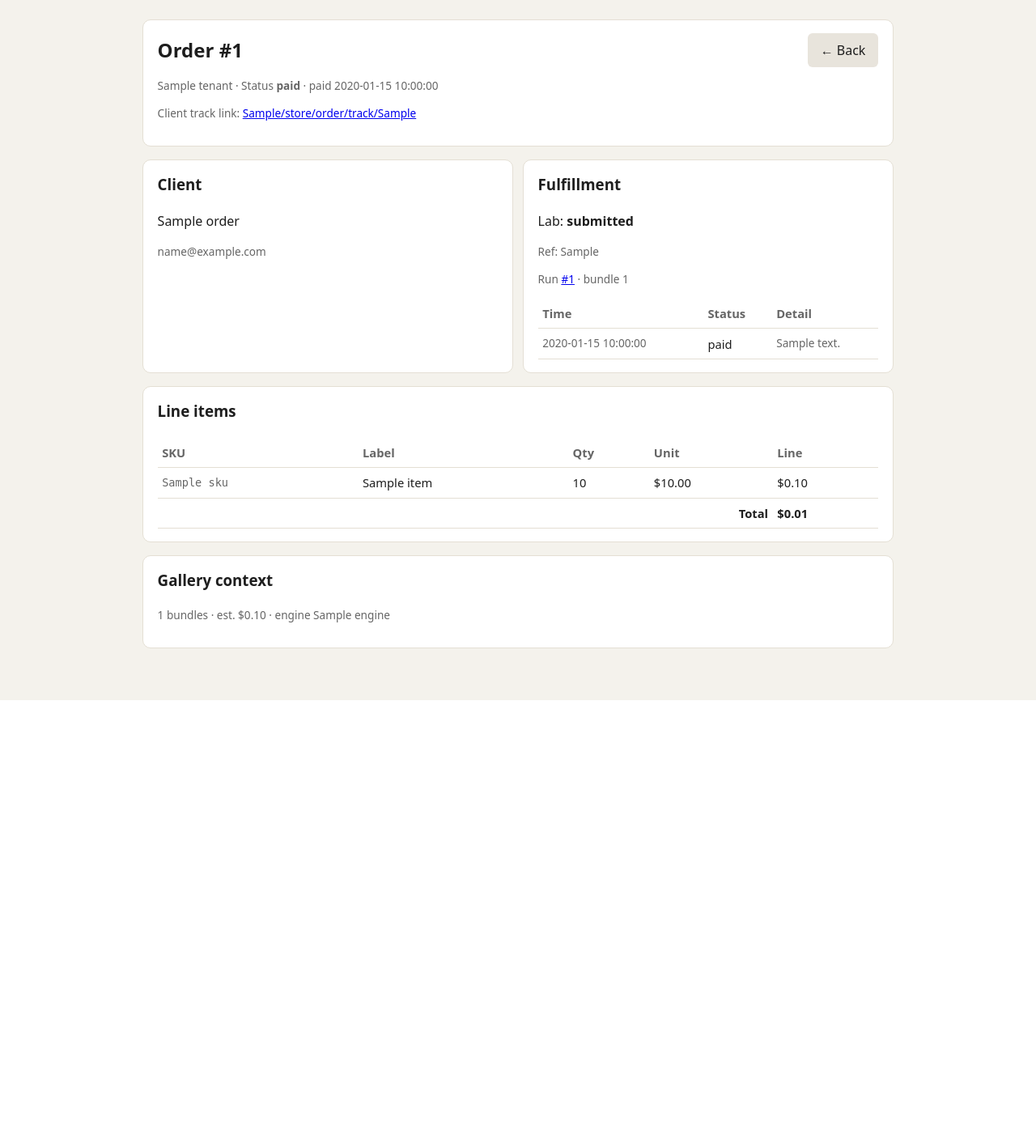
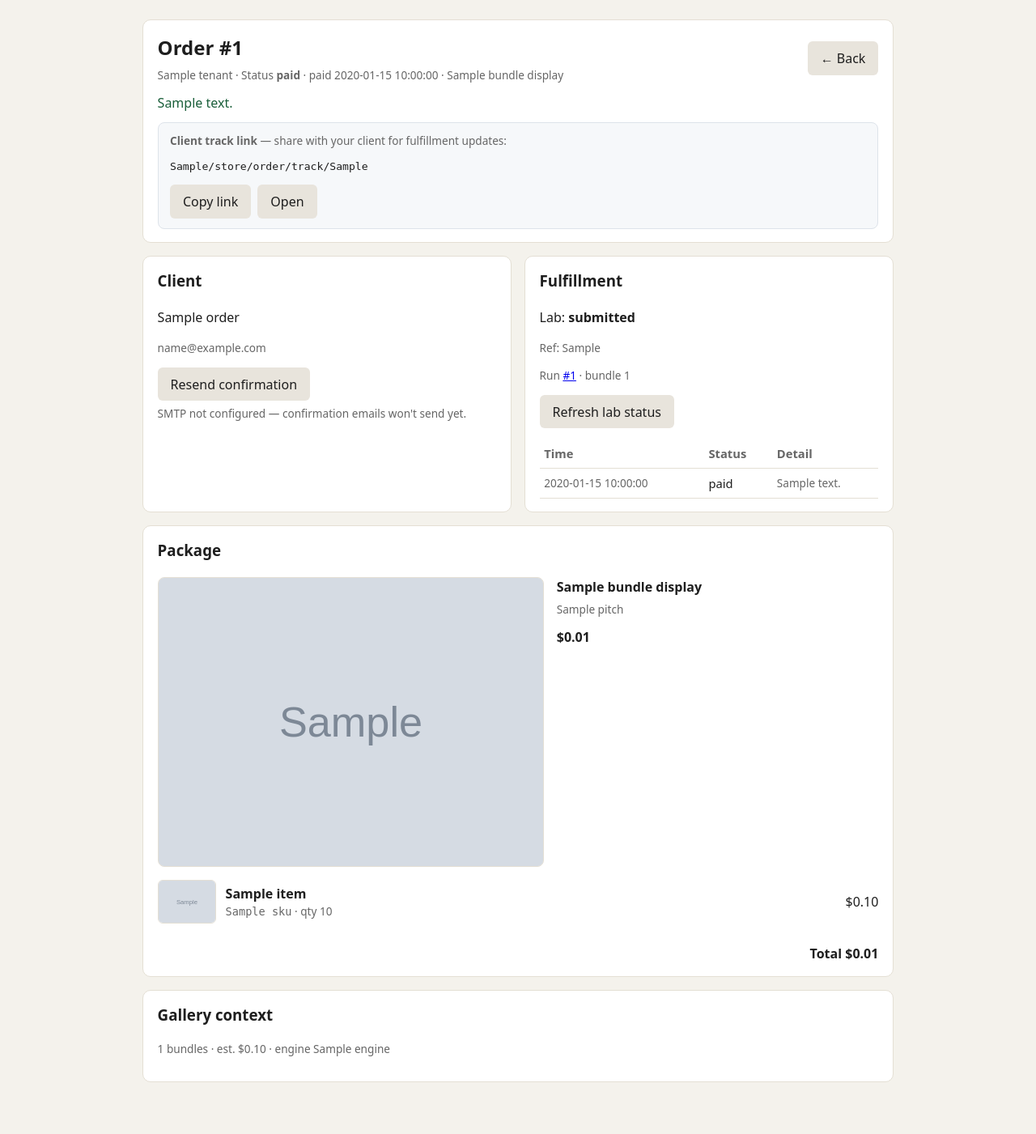
Before and after one commit to Ayyitskevin/plutus, a FastAPI app: template templates/saas_order.html in a window 1280 px wide. Shown: the part 86-1487 px from the top of the page at 81% size. Before the commit the page ends 951 px from the top, so only its background shows below. Run offline with FastAPI, Linux system fonts and the light colour scheme; the template is opened without the code that fills it: most values are stand-ins (such as "Sample title", 1, 10 or a date in 2020); grey boxes marked "Sample" are stand-in pictures; parts of the project's set-up code (start-up, migrations or seed data) failed here and were passed over; some libraries are stand-ins or nearby versions.

Commit message:
Tier 20: photographer order ops — photos, copy link, lab refresh
Order detail shows bundle hero and thumbnails, client track link with copy
button, refresh lab status, and resend client confirmation. Dashboard orders
list client name and bundle title.

```diff
--- a/scripts/split_routes.py
+++ b/scripts/split_routes.py
@@ -13,6 +13,8 @@ CSRF_POSTS = {
     "/ui/logout",
     "/ui/saas/app/settings",
     "/ui/saas/app/notifications/test",
+    "/ui/saas/app/orders/{order_id}/poll-lab",
+    "/ui/saas/app/orders/{order_id}/resend-confirmation",
     "/ui/saas/app/admin/tenants",
     "/ui/saas/app/admin/tenants/{tenant_id}",
     "/ui/saas/app/admin/tenants/{tenant_id}/keys",
--- a/templates/saas_dashboard.html
+++ b/templates/saas_dashboard.html
@@ -149,11 +149,12 @@
   <h3 style="margin-top:0">Recent orders</h3>
   {% if orders %}
   <table>
-    <tr><th>ID</th><th>Run</th><th>Total</th><th>Status</th><th>Created</th></tr>
+    <tr><th>ID</th><th>Client</th><th>Package</th><th>Total</th><th>Status</th><th>Created</th></tr>
     {% for o in orders %}
     <tr>
       <td><a href="/ui/saas/app/orders/{{ o.id }}">{{ o.id }}</a></td>
-      <td>{{ o.run_id }}</td>
+      <td class="small">{{ o.client_name or o.client_email or '—' }}</td>
+      <td class="small">{{ o.bundle_title or ('Bundle #' ~ o.bundle_index) }}</td>
       <td>{{ o.total_cents|money }}</td>
       <td>{{ o.status }}{% if o.lab_status %} · {{ o.lab_status }}{% endif %}</td>
       <td class="small">{{ o.created_at }}</td>
--- a/templates/saas_order.html
+++ b/templates/saas_order.html
@@ -1,20 +1,79 @@
 {% extends "base.html" %}
 {% block body %}
+<style>
+  .grid-2 { display: grid; grid-template-columns: 1fr 1fr; gap: 1rem; }
+  @media (max-width: 720px) { .grid-2 { grid-template-columns: 1fr; } }
+  .small { font-size: .85rem; color: var(--muted); }
+  .secondary { background: #eee; color: var(--ink); }
+  .status-ok { color: var(--accent); }
+  .status-err { color: #a11; }
+  .inline-form { display: inline; }
+  .order-hero {
+    display: grid;
+    grid-template-columns: minmax(0, 1.2fr) minmax(0, 1fr);
+    gap: 1rem;
+    align-items: start;
+  }
+  @media (max-width: 720px) { .order-hero { grid-template-columns: 1fr; } }
+  .order-hero img {
+    width: 100%;
+    aspect-ratio: 4 / 3;
+    object-fit: cover;
+    border-radius: 8px;
+    border: 1px solid var(--line);
+    background: #f0ede6;
+  }
+  .bundle-item {
+    display: grid;
+    grid-template-columns: 72px minmax(0, 1fr) auto;
+    gap: .75rem;
+    align-items: center;
+    padding: .55rem 0;
+    border-top: 1px solid var(--line);
+  }
+  .bundle-item:first-child { border-top: 0; padding-top: 0; }
+  .bundle-item img {
+    width: 72px;
+    height: 54px;
+    object-fit: cover;
+    border-radius: 6px;
+    border: 1px solid var(--line);
+  }
+  .track-box {
+    margin-top: .75rem;
+    padding: .75rem .9rem;
+    background: #f6f8fa;
+    border: 1px solid #dde3ea;
+    border-radius: 8px;
+  }
+  .track-box code { word-break: break-all; font-size: .82rem; }
+  .actions { display: flex; flex-wrap: wrap; gap: .5rem; margin-top: .75rem; }
+</style>
+
 <div class="card">
-  <div style="display:flex;justify-content:space-between;align-items:center">
+  <div style="display:flex;justify-content:space-between;align-items:center;flex-wrap:wrap;gap:.75rem">
+    <div>
       <h2 style="margin:0">Order #{{ order.id }}</h2>
-    <a class="btn secondary" href="{% if homelab_store %}/runs/{{ order.run_id }}{% elif is_admin %}/ui/saas/app/admin{% else %}/ui/saas/app{% endif %}">← Back</a>
-  </div>
-  <p class="small">
+      <p class="small" style="margin:.35rem 0 0">
         {% if tenant %}{{ tenant.name }} · {% endif %}
         Status <strong>{{ order.status }}</strong>
         {% if order.paid_at %} · paid {{ order.paid_at }}{% endif %}
+        {% if bundle_display and bundle_display.title %} · {{ bundle_display.title }}{% endif %}
       </p>
+    </div>
+    <a class="btn secondary" href="{% if homelab_store %}/runs/{{ order.run_id }}{% elif is_admin %}/ui/saas/app/admin{% else %}/ui/saas/app{% endif %}">← Back</a>
+  </div>
+  {% if order_message %}<p class="status-ok" style="margin:.75rem 0 0">{{ order_message }}</p>{% endif %}
+  {% if order_error %}<p class="status-err" style="margin:.75rem 0 0">{{ order_error|replace('+', ' ') }}</p>{% endif %}
   {% if order.client_token and order.status == 'paid' %}
-  <p class="small" style="margin-top:.5rem">
-    Client track link:
-    <a href="{{ public_base }}/store/order/track/{{ order.client_token }}">{{ public_base }}/store/order/track/{{ order.client_token }}</a>
-  </p>
+  <div class="track-box">
+    <p class="small" style="margin:0 0 .5rem"><strong>Client track link</strong> — share with your client for fulfillment updates:</p>
+    <code id="track-url">{{ public_base }}/store/order/track/{{ order.client_token }}</code>
+    <div class="actions">
+      <button type="button" class="secondary" id="copy-track">Copy link</button>
+      <a class="btn secondary" href="{{ public_base }}/store/order/track/{{ order.client_token }}" target="_blank" rel="noopener">Open</a>
+    </div>
+  </div>
   {% endif %}
 </div>
 
@@ -23,14 +82,25 @@
     <h3 style="margin-top:0">Client</h3>
     <p>{{ order.client_name or '—' }}</p>
     <p class="small">{{ order.client_email or 'no email' }}</p>
+    {% if order.status == 'paid' and order.client_email %}
+    <form method="post" action="{% if homelab_store %}/ui/homelab/orders/{{ order.id }}/resend-confirmation{% else %}/ui/saas/app/orders/{{ order.id }}/resend-confirmation{% endif %}" class="inline-form" style="margin-top:.75rem">
+      {% if csrf_token %}<input type="hidden" name="csrf_token" value="{{ csrf_token }}">{% endif %}
+      <button type="submit" class="secondary" {% if not smtp_ready %}disabled title="SMTP not configured"{% endif %}>Resend confirmation</button>
+    </form>
+    {% if not smtp_ready %}<p class="small" style="margin:.35rem 0 0">SMTP not configured — confirmation emails won't send yet.</p>{% endif %}
+    {% endif %}
   </div>
   <div class="card">
     <h3 style="margin-top:0">Fulfillment</h3>
     <p>Lab: <strong>{{ order.lab_status or 'pending' }}</strong></p>
     <p class="small">Ref: {{ order.lab_ref or '—' }}</p>
     <p class="small">Run <a href="/runs/{{ order.run_id }}">#{{ order.run_id }}</a> · bundle {{ order.bundle_index }}</p>
+    <form method="post" action="{% if homelab_store %}/ui/homelab/orders/{{ order.id }}/poll-lab{% else %}/ui/saas/app/orders/{{ order.id }}/poll-lab{% endif %}" class="inline-form actions">
+      {% if csrf_token %}<input type="hidden" name="csrf_token" value="{{ csrf_token }}">{% endif %}
+      <button type="submit" class="secondary">Refresh lab status</button>
+    </form>
     {% if fulfillment_events %}
-  <table style="margin-top:.75rem">
+    <table style="margin-top:.75rem;width:100%">
       <tr><th>Time</th><th>Status</th><th>Detail</th></tr>
       {% for e in fulfillment_events %}
       <tr>
@@ -45,23 +115,47 @@
 </div>
 
 <div class="card">
-  <h3 style="margin-top:0">Line items</h3>
-  <table>
-    <tr><th>SKU</th><th>Label</th><th>Qty</th><th>Unit</th><th>Line</th></tr>
+  <h3 style="margin-top:0">Package</h3>
+  {% if bundle_display and bundle_display.hero_thumb_url %}
+  <div class="order-hero" style="margin-bottom:1rem">
+    <img src="{{ bundle_display.hero_thumb_url }}" alt="{{ bundle_display.title or 'Package' }}" loading="lazy">
+    <div>
+      {% if bundle_display.title %}<h4 style="margin:0 0 .35rem">{{ bundle_display.title }}</h4>{% endif %}
+      {% if bundle_display.pitch %}<p class="small" style="margin:0">{{ bundle_display.pitch }}</p>{% endif %}
+      <p style="margin:.75rem 0 0"><strong>{{ order.total_cents|money }}</strong></p>
+    </div>
+  </div>
+  {% endif %}
+  <div>
+    {% if bundle_display and bundle_display.line_items %}
+    {% for item in bundle_display.line_items %}
+    <div class="bundle-item">
+      {% if item.thumb_url %}
+      <img src="{{ item.thumb_url }}" alt="{{ item.label }}" loading="lazy">
+      {% else %}
+      <div></div>
+      {% endif %}
+      <div>
+        <strong>{{ item.label }}</strong>
+        <div class="small"><code>{{ item.sku }}</code> · qty {{ item.quantity }}</div>
+      </div>
+      <div>{{ (item.unit_cents * item.quantity)|money }}</div>
+    </div>
+    {% endfor %}
+    {% else %}
     {% for item in order['items'] %}
-    <tr>
-      <td class="small"><code>{{ item.sku }}</code></td>
-      <td>{{ item.label }}</td>
-      <td>{{ item.quantity }}</td>
-      <td>{{ item.unit_cents|money }}</td>
-      <td>{{ (item.unit_cents * item.quantity)|money }}</td>
-    </tr>
+    <div class="bundle-item">
+      <div></div>
+      <div>
+        <strong>{{ item.label }}</strong>
+        <div class="small"><code>{{ item.sku }}</code> · qty {{ item.quantity }}</div>
+      </div>
+      <div>{{ (item.unit_cents * item.quantity)|money }}</div>
+    </div>
     {% endfor %}
-    <tr>
-      <td colspan="4" style="text-align:right"><strong>Total</strong></td>
-      <td><strong>{{ order.total_cents|money }}</strong></td>
-    </tr>
-  </table>
+    {% endif %}
+  </div>
+  <p style="margin:1rem 0 0;text-align:right"><strong>Total {{ order.total_cents|money }}</strong></p>
 </div>
 
 {% if run %}
@@ -70,4 +164,23 @@
   <p class="small">{{ run.bundle_count }} bundles · est. {{ run.estimated_total_cents|money }} · engine {{ run.engine }}</p>
 </div>
 {% endif %}
+
+{% if order.client_token and order.status == 'paid' %}
+<script>
+(function () {
+  var btn = document.getElementById('copy-track');
+  var el = document.getElementById('track-url');
+  if (!btn || !el) return;
+  btn.addEventListener('click', function () {
+    var text = el.textContent.trim();
+    if (navigator.clipboard && navigator.clipboard.writeText) {
+      navigator.clipboard.writeText(text).then(function () {
+        btn.textContent = 'Copied!';
+        setTimeout(function () { btn.textContent = 'Copy link'; }, 1500);
+      });
+    }
+  });
+})();
+</script>
+{% endif %}
 {% endblock %}
```
Also changed, not shown: app/gallery_media.py (+29 -9 lines), app/notifications.py (+21 -8 lines), app/order_views.py (added, +53 -0 lines), app/routes/homelab_ui.py (+110 -18 lines), app/routes/saas_app.py (+58 -2 lines), app/routes/saas_mutations.py (+52 -0 lines), docs/architecture.md (+8 -0 lines), tests/test_order_ops.py (added, +148 -0 lines). Lines whose indentation alone changed are shown as unchanged.
